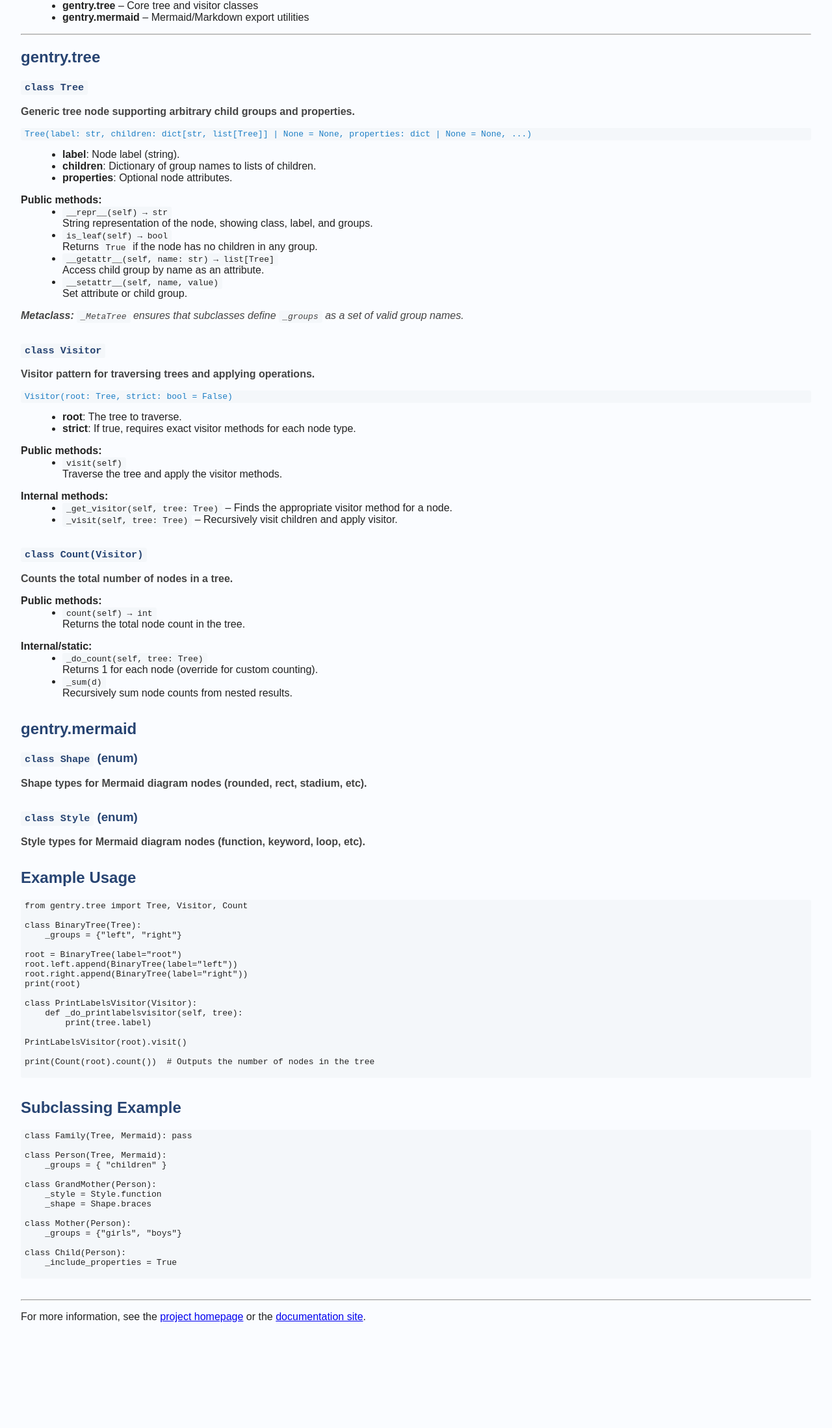
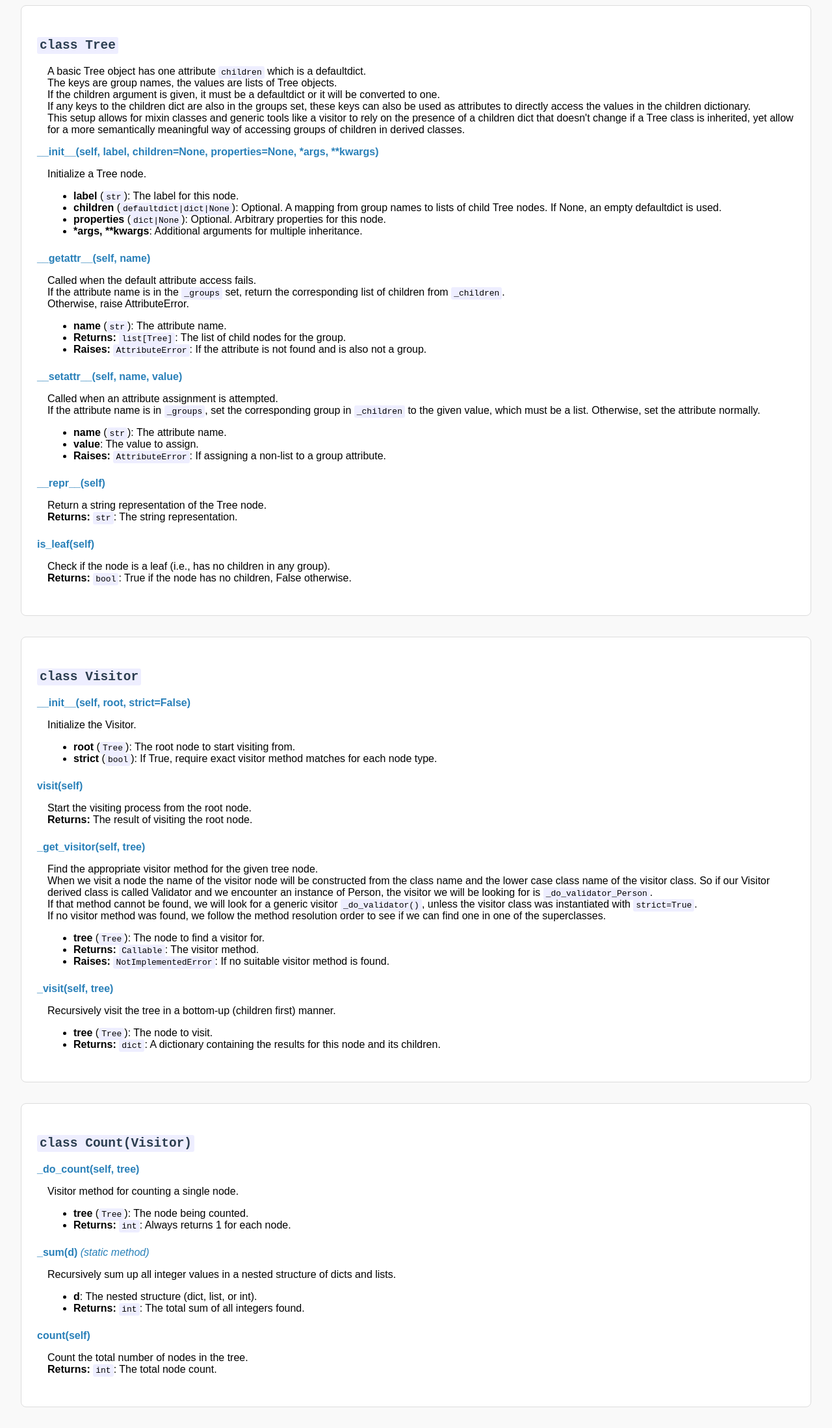
Before and after one commit to varkenvarken/gentrypy, a plain HTML site: page docs/index.html in a window 1280 px wide. Shown: the part 242-2440 px from the top of the page at 65% size. Before the commit the page ends 2310 px from the top, so only its background shows below. Drawn offline with Linux system fonts and the light colour scheme.

Commit message:
A bit of proper documentation

```diff
--- a/docs/index.html
+++ b/docs/index.html
@@ -2,189 +2,208 @@
 <html lang="en">
 <head>
     <meta charset="UTF-8">
-    <title>gentry API Reference</title>
+    <title>gentry API Documentation</title>
     <style>
-        body { font-family: Arial, sans-serif; margin: 2em; background: #fafcff; color: #222; }
-        h1, h2, h3 { color: #274472; }
-        code, pre { background: #f4f7fa; padding: 2px 6px; border-radius: 3px; }
-        .class-block { margin-bottom: 2em; }
-        .docstring { color: #444; margin-bottom: 1em; }
-        .signature { color: #1e7fc5; }
-        .section { margin-bottom: 2em; }
-        ul { margin: 0 0 1em 1.5em; }
+        body { font-family: Arial, sans-serif; margin: 2em; background: #f9f9f9; }
+        h1, h2, h3 { color: #2c3e50; }
+        code { background: #eef; padding: 2px 4px; border-radius: 3px; }
+        pre { background: #eef; padding: 1em; border-radius: 5px; }
+        .class-block { background: #fff; border: 1px solid #ddd; border-radius: 8px; margin-bottom: 2em; padding: 1.5em; }
+        .method { margin-bottom: 1.5em; }
+        .signature { color: #2980b9; }
+        .docstring { margin: 0.5em 0 1em 1em; }
+        #logo {float:left; height:9em; margin-right: 2em; margin-bottom: 1em;}
+        .class-block { clear: both;}
+        .blurb {height:9em;}
     </style>
 </head>
 <body>
-    <h1>gentry Python Package API Reference</h1>
-    <h2>This documentation is currently AI genrated and unchecked</h2>
+    <h1>gentry API Documentation</h1>
+
+    <img src="logo.svg" id="logo"><div class="blurb"><a href="https://github.com/varkenvarken/gentrypy">GitHub repo</a><br>
+    <p><b>gentry</b> is a Python package for representing and manipulating generic tree structures with support
+    for extensible child groups, visitor patterns, and convenient representations in the form of
+    <a href="https://www.markdownguide.org/">Markdown</a> with <a href="https://mermaid.js.org/syntax/flowchart.html">Mermaid</a> diagrams.
+    </p><p>This is the API Documentation for the classes defined in <code>gentry.tree</code></p>
+    </div>
+    <div class="class-block">
+        <h2><code>class Tree</code></h2>
+        <div class="docstring">
             <p>
-        <b>gentry</b> is a Python package for representing and manipulating generic tree structures with support for extensible child groups, visitor patterns, and convenient representations (including Markdown and Mermaid diagrams).
+                A basic Tree object has one attribute <code>children</code> which is a defaultdict.<br>
+                The keys are group names, the values are lists of Tree objects.<br>
+                If the children argument is given, it must be a defaultdict or it will be converted to one.<br>
+                If any keys to the children dict are also in the groups set, these keys can also be used as attributes
+                to directly access the values in the children dictionary.<br>
+                This setup allows for mixin classes and generic tools like a visitor to rely on the presence of a children
+                dict that doesn't change if a Tree class is inherited, yet allow for a more semantically meaningful way of
+                accessing groups of children in derived classes.
             </p>
+        </div>
 
-    <h2>Core Modules</h2>
+        <div class="method">
+            <span class="signature"><b>__init__(self, label, children=None, properties=None, *args, **kwargs)</b></span>
+            <div class="docstring">
+                <p>Initialize a Tree node.</p>
                 <ul>
-        <li><b>gentry.tree</b> – Core tree and visitor classes</li>
-        <li><b>gentry.mermaid</b> – Mermaid/Markdown export utilities</li>
+                    <li><b>label</b> (<code>str</code>): The label for this node.</li>
+                    <li><b>children</b> (<code>defaultdict|dict|None</code>): Optional. A mapping from group names to lists of child Tree nodes. If None, an empty defaultdict is used.</li>
+                    <li><b>properties</b> (<code>dict|None</code>): Optional. Arbitrary properties for this node.</li>
+                    <li><b>*args, **kwargs</b>: Additional arguments for multiple inheritance.</li>
                 </ul>
+            </div>
+        </div>
 
-    <hr>
+        <div class="method">
+            <span class="signature"><b>__getattr__(self, name)</b></span>
+            <div class="docstring">
+                <p>
+                    Called when the default attribute access fails.<br>
+                    If the attribute name is in the <code>_groups</code> set, return the corresponding list of children from <code>_children</code>.<br>
+                    Otherwise, raise AttributeError.
+                </p>
+                <ul>
+                    <li><b>name</b> (<code>str</code>): The attribute name.</li>
+                    <li><b>Returns:</b> <code>list[Tree]</code>: The list of child nodes for the group.</li>
+                    <li><b>Raises:</b> <code>AttributeError</code>: If the attribute is not found and is also not a group.</li>
+                </ul>
+            </div>
+        </div>
 
-    <div class="section">
-    <h2>gentry.tree</h2>
+        <div class="method">
+            <span class="signature"><b>__setattr__(self, name, value)</b></span>
+            <div class="docstring">
+                <p>
+                    Called when an attribute assignment is attempted.<br>
+                    If the attribute name is in <code>_groups</code>, set the corresponding group in <code>_children</code> to the given value, which must be a list. Otherwise, set the attribute normally.
+                </p>
+                <ul>
+                    <li><b>name</b> (<code>str</code>): The attribute name.</li>
+                    <li><b>value</b>: The value to assign.</li>
+                    <li><b>Raises:</b> <code>AttributeError</code>: If assigning a non-list to a group attribute.</li>
+                </ul>
+            </div>
+        </div>
 
-    <div class="class-block">
-        <h3><code>class Tree</code></h3>
+        <div class="method">
+            <span class="signature"><b>__repr__(self)</b></span>
             <div class="docstring">
-            <b>Generic tree node supporting arbitrary child groups and properties.</b>
+                <p>
+                    Return a string representation of the Tree node.<br>
+                    <b>Returns:</b> <code>str</code>: The string representation.
+                </p>
             </div>
-        <pre class="signature">Tree(label: str, children: dict[str, list[Tree]] | None = None, properties: dict | None = None, ...)</pre>
-        <ul>
-            <li><b>label</b>: Node label (string).</li>
-            <li><b>children</b>: Dictionary of group names to lists of children.</li>
-            <li><b>properties</b>: Optional node attributes.</li>
-        </ul>
-        <b>Public methods:</b>
-        <ul>
-            <li>
-                <code>__repr__(self) → str</code><br>
-                String representation of the node, showing class, label, and groups.
-            </li>
-            <li>
-                <code>is_leaf(self) → bool</code><br>
-                Returns <code>True</code> if the node has no children in any group.
-            </li>
-            <li>
-                <code>__getattr__(self, name: str) → list[Tree]</code><br>
-                Access child group by name as an attribute.
-            </li>
-            <li>
-                <code>__setattr__(self, name, value)</code><br>
-                Set attribute or child group.
-            </li>
-        </ul>
+        </div>
+
+        <div class="method">
+            <span class="signature"><b>is_leaf(self)</b></span>
             <div class="docstring">
-            <i>
-                <b>Metaclass:</b> <code>_MetaTree</code> ensures that subclasses define <code>_groups</code> as a set of valid group names.
-            </i>
+                <p>
+                    Check if the node is a leaf (i.e., has no children in any group).<br>
+                    <b>Returns:</b> <code>bool</code>: True if the node has no children, False otherwise.
+                </p>
+            </div>
         </div>
     </div>
 
     <div class="class-block">
-        <h3><code>class Visitor</code></h3>
+        <h2><code>class Visitor</code></h2>
+        <div class="method">
+            <span class="signature"><b>__init__(self, root, strict=False)</b></span>
             <div class="docstring">
-            <b>Visitor pattern for traversing trees and applying operations.</b>
+                <p>
+                    Initialize the Visitor.<br>
+                    <ul>
+                        <li><b>root</b> (<code>Tree</code>): The root node to start visiting from.</li>
+                        <li><b>strict</b> (<code>bool</code>): If True, require exact visitor method matches for each node type.</li>
+                    </ul>
+                </p>
             </div>
-        <pre class="signature">Visitor(root: Tree, strict: bool = False)</pre>
-        <ul>
-            <li><b>root</b>: The tree to traverse.</li>
-            <li><b>strict</b>: If true, requires exact visitor methods for each node type.</li>
-        </ul>
-        <b>Public methods:</b>
-        <ul>
-            <li>
-                <code>visit(self)</code><br>
-                Traverse the tree and apply the visitor methods.
-            </li>
-        </ul>
-        <b>Internal methods:</b>
-        <ul>
-            <li><code>_get_visitor(self, tree: Tree)</code> – Finds the appropriate visitor method for a node.</li>
-            <li><code>_visit(self, tree: Tree)</code> – Recursively visit children and apply visitor.</li>
-        </ul>
         </div>
 
-    <div class="class-block">
-        <h3><code>class Count(Visitor)</code></h3>
+        <div class="method">
+            <span class="signature"><b>visit(self)</b></span>
             <div class="docstring">
-            <b>Counts the total number of nodes in a tree.</b>
+                <p>
+                    Start the visiting process from the root node.<br>
+                    <b>Returns:</b> The result of visiting the root node.
+                </p>
             </div>
-        <b>Public methods:</b>
+        </div>
+
+        <div class="method">
+            <span class="signature"><b>_get_visitor(self, tree)</b></span>
+            <div class="docstring">
+                <p>
+                    Find the appropriate visitor method for the given tree node.<br>
+                    When we visit a node the name of the visitor node will be constructed from the class
+                    name and the lower case class name of the visitor class. So if our Visitor derived
+                    class is called Validator and we encounter an instance of Person, the visitor we will be
+                    looking for is <code>_do_validator_Person</code>.<br>
+                    If that method cannot be found, we will look for a generic visitor <code>_do_validator()</code>,
+                    unless the visitor class was instantiated with <code>strict=True</code>.<br>
+                    If no visitor method was found, we follow the method resolution order to see if we can
+                    find one in one of the superclasses.
+                </p>
                 <ul>
-            <li>
-                <code>count(self) → int</code><br>
-                Returns the total node count in the tree.
-            </li>
-        </ul>
-        <b>Internal/static:</b>
-        <ul>
-            <li>
-                <code>_do_count(self, tree: Tree)</code><br>
-                Returns 1 for each node (override for custom counting).
-            </li>
-            <li>
-                <code>_sum(d)</code><br>
-                Recursively sum node counts from nested results.
-            </li>
+                    <li><b>tree</b> (<code>Tree</code>): The node to find a visitor for.</li>
+                    <li><b>Returns:</b> <code>Callable</code>: The visitor method.</li>
+                    <li><b>Raises:</b> <code>NotImplementedError</code>: If no suitable visitor method is found.</li>
                 </ul>
             </div>
         </div>
 
-    <div class="section">
-    <h2>gentry.mermaid</h2>
-    <div class="class-block">
-        <h3><code>class Shape</code> (enum)</h3>
+        <div class="method">
+            <span class="signature"><b>_visit(self, tree)</b></span>
             <div class="docstring">
-            <b>Shape types for Mermaid diagram nodes (rounded, rect, stadium, etc).</b>
-        </div>
-    </div>
-    <div class="class-block">
-        <h3><code>class Style</code> (enum)</h3>
-        <div class="docstring">
-            <b>Style types for Mermaid diagram nodes (function, keyword, loop, etc).</b>
+                <p>
+                    Recursively visit the tree in a bottom-up (children first) manner.<br>
+                    <ul>
+                        <li><b>tree</b> (<code>Tree</code>): The node to visit.</li>
+                        <li><b>Returns:</b> <code>dict</code>: A dictionary containing the results for this node and its children.</li>
+                    </ul>
+                </p>
             </div>
         </div>
     </div>
 
-    <div class="section">
-    <h2>Example Usage</h2>
-    <pre>
-from gentry.tree import Tree, Visitor, Count
-
-class BinaryTree(Tree):
-    _groups = {"left", "right"}
-
-root = BinaryTree(label="root")
-root.left.append(BinaryTree(label="left"))
-root.right.append(BinaryTree(label="right"))
-print(root)
-
-class PrintLabelsVisitor(Visitor):
-    def _do_printlabelsvisitor(self, tree):
-        print(tree.label)
-
-PrintLabelsVisitor(root).visit()
-
-print(Count(root).count())  # Outputs the number of nodes in the tree
-    </pre>
+    <div class="class-block">
+        <h2><code>class Count(Visitor)</code></h2>
+        <div class="method">
+            <span class="signature"><b>_do_count(self, tree)</b></span>
+            <div class="docstring">
+                <p>
+                    Visitor method for counting a single node.<br>
+                    <ul>
+                        <li><b>tree</b> (<code>Tree</code>): The node being counted.</li>
+                        <li><b>Returns:</b> <code>int</code>: Always returns 1 for each node.</li>
+                    </ul>
+                </p>
+            </div>
         </div>
 
-    <div class="section">
-    <h2>Subclassing Example</h2>
-    <pre>
-class Family(Tree, Mermaid): pass
-
-class Person(Tree, Mermaid):
-    _groups = { "children" }
-
-class GrandMother(Person):
-    _style = Style.function
-    _shape = Shape.braces
-
-class Mother(Person):
-    _groups = {"girls", "boys"}
-
-class Child(Person):
-    _include_properties = True
-    </pre>
+        <div class="method">
+            <span class="signature"><b>_sum(d)</b> <i>(static method)</i></span>
+            <div class="docstring">
+                <p>
+                    Recursively sum up all integer values in a nested structure of dicts and lists.<br>
+                    <ul>
+                        <li><b>d</b>: The nested structure (dict, list, or int).</li>
+                        <li><b>Returns:</b> <code>int</code>: The total sum of all integers found.</li>
+                    </ul>
+                </p>
+            </div>
         </div>
 
-    <footer>
-        <hr>
+        <div class="method">
+            <span class="signature"><b>count(self)</b></span>
+            <div class="docstring">
                 <p>
-            For more information, see the
-            <a href="https://github.com/varkenvarken/gentrypy">project homepage</a>
-            or the <a href="https://varkenvarken.github.io/gentrypy/">documentation site</a>.
+                    Count the total number of nodes in the tree.<br>
+                    <b>Returns:</b> <code>int</code>: The total node count.
                 </p>
-    </footer>
+            </div>
+        </div>
+    </div>
 </body>
 </html>
```
Also changed, not shown: 1 other file. Lines whose indentation alone changed are shown as unchanged.
